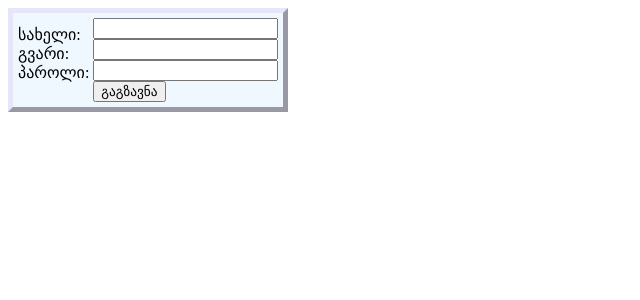
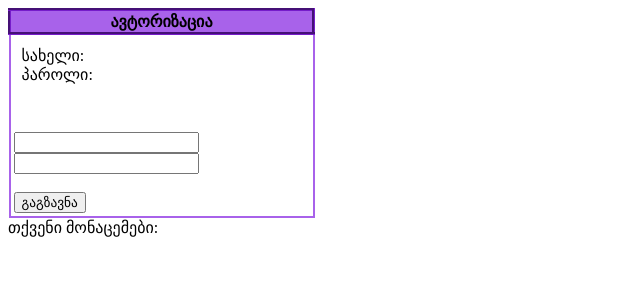
Before and after one commit to TamarLee/some-all-php-works, a PHP site: page / in a window 1280 px wide. Shown: the top 300 px of the page, without its empty margins (0-640 px from the left). Run offline with PHP 8.4, Linux system fonts and the light colour scheme.

Commit message:
ავტორიზაცია

```diff
--- a/index.php
+++ b/index.php
@@ -1,24 +1,71 @@
 <!DOCTYPE html>
 <html>
 <head>
-	<title>მთავარი გვერდი</title>
+	<title>ავტორიზაცია</title>
 	<link rel="stylesheet" type="text/css" href="mystyle.css">
 </head>
 <body>
-<div class="main">
-	<div class="notmain">
-		სახელი: <br>
-		გვარი: <br>
-		პაროლი: <br><br>
-	</div>
-	<div class="notmain">
-		<form action="submit.php" method="post">
-			<input type="text" name="name">
-			<input type="text" name="sname">
-			<input type="password" name="password">
-			<input type="submit" value="გაგზავნა" >
-		</form>
-	</div>
-</div>
+
+<?php
+
+$name = $password = "";
+$nameErr = $passwordErr = "";
+
+if($_SERVER["REQUEST_METHOD"] == "POST"){
+	if(empty($_POST["name"])) {
+		$nameErr = "Name is required";
+	} else {
+		$name = test_input ($_POST["name"]);
+	}
+	if(empty($_POST["password"])) {
+		$passwordErr = "Password is required";
+	} else {
+		$password = test_input ($_POST["password"]);
+	}
+}
+
+function test_input ($data) {
+	$data = trim($data);
+	$data = stripslashes($data);
+	$data = htmlspecialchars($data);
+
+	return $data;
+}
+?>
+
+
+<table>
+	<tr>
+		<th>ავტორიზაცია</th>
+	</tr>
+	<tr>
+		<td>
+			<div class="a1">
+				სახელი:<br>
+				პაროლი:<br>
+				<br>
+				<br>
+			</div>
+			<div class="a2">
+				<form method="POST" action="<?php echo htmlspecialchars($_SERVER["PHP_SELF"]);?>">
+					<input type="text" name="name">
+					<br>
+					<input type="password" name="password">
+					<br>
+					<br>
+					<input type="submit" value="გაგზავნა">
+				</form>
+			</div>
+		</td>
+	</tr>
+</table>
+
+
 </body>
 </html>
+
+<?php
+echo "თქვენი მონაცემები:<br>";
+echo "$name<br>";
+echo "$password<br>";
+?>
--- a/mystyle.css
+++ b/mystyle.css
@@ -1,11 +1,28 @@
-div.main {
-	border: outset 5px lavender;
-	padding: 5px;
+th {
+	border: outset #761cca 3px;
+	width: 150px;
+	height: 10px;
+	margin: 0px;
+}
+th {
+	background-color: #a862ea;
+}
+td {
+	border: solid #a862ea 2px;
+	column-span: 2;
+	width: 300px;
+	height: 100px;
+	margin: 0px;
+}
+table {
+	border-collapse: collapse;
+}
+div.a1 {
 	display: inline-block;
-	background-color: aliceblue;
-	}
-div.notmain {
+	padding: 10px;
+	width: 90px;
+}
+div.a2 {
 	display: inline-block;
-	}
-input {
-	display: block;
+	padding: 2px;
+}
```
